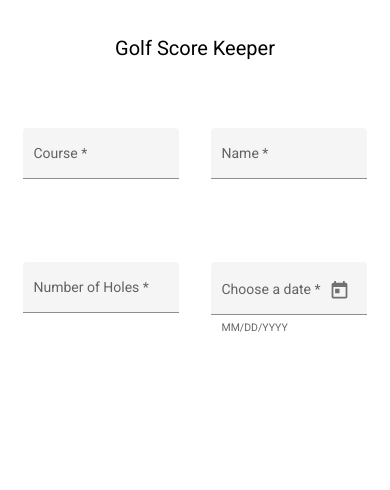
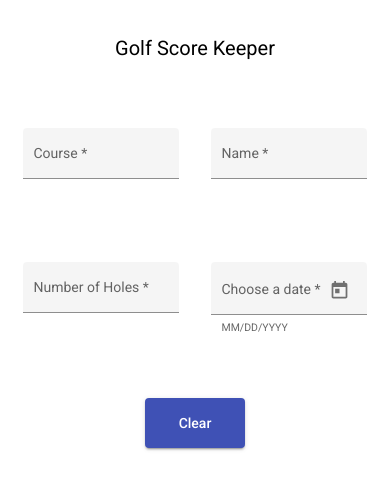
Before and after one commit to m2mt-l/Golf_Score_Keeper, an Angular app: page / in a window 390 px wide. Shown: the top 490 px of the page. Built offline with nearby package versions, Linux system fonts and the light colour scheme.

Commit message:
feat: add clear button

```diff
--- a/src/app/form/form.component.css
+++ b/src/app/form/form.component.css
@@ -28,6 +28,15 @@
 
 }
 
+.clear {
+    width: 100px;
+    height: 50px;
+    margin-top: 2rem;
+    margin-left: 1rem;
+    margin-right: 1rem;
+    margin-bottom: 2rem;
+}
+
 @media screen and (max-width: 480px) {
     .form {
         width: 40%;
@@ -44,4 +53,14 @@
         align-items: center;
         margin-top: 2rem;
     }
+
+    .form {
+        margin-left: 1rem;
+        margin-right: 1rem;
+    }
+
+    .clear {
+        width: 100px;
+        height: 50px;
+    }
 }
--- a/src/app/form/form.component.html
+++ b/src/app/form/form.component.html
@@ -22,6 +22,7 @@
         <mat-datepicker-toggle matSuffix [for]="picker"></mat-datepicker-toggle>
         <mat-datepicker #picker></mat-datepicker>
     </mat-form-field>
+    <button class="clear" mat-raised-button color="primary" type="reset" (click)="createNgForm.resetForm()">Clear</button>
 
     <div class="grid">
         <app-grid *ngIf="isFormFilled()" [course]="getCourse()" [name]="getName()" [holes]="getHoles()"></app-grid>
```
